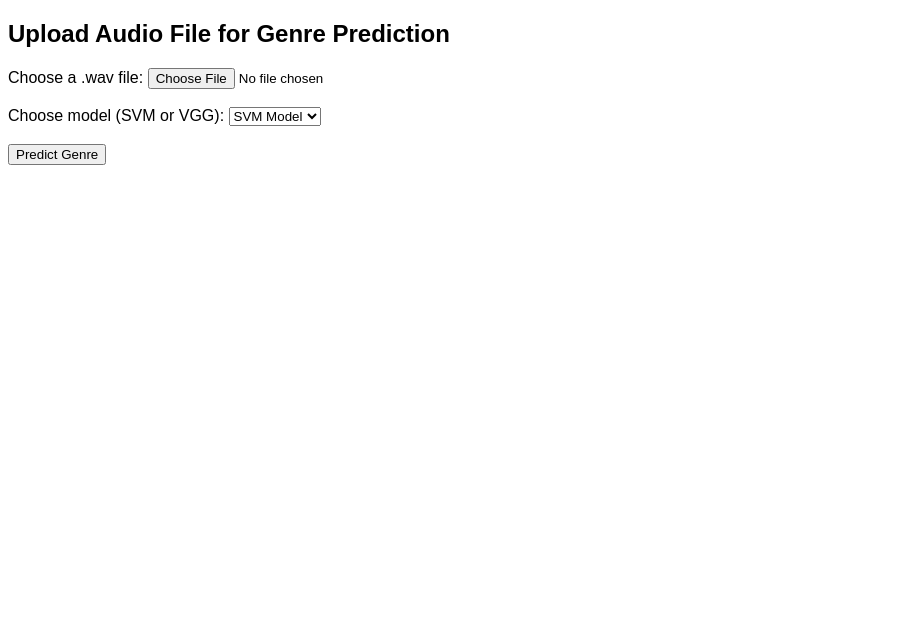
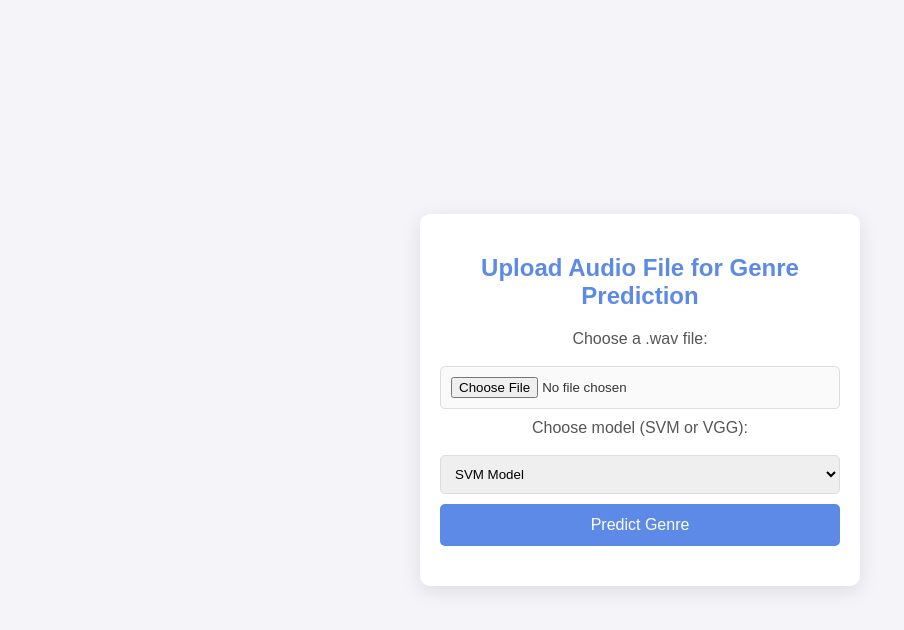
Before and after one commit to hadily/music-genre-prediction, a plain HTML site: page frontend/index.html in a window 1280 px wide. Shown: the whole page, without its empty margins (0-904 px from the left). Drawn offline with nearby package versions, Linux system fonts and the light colour scheme.

Commit message:
Added css

```diff
--- a/frontend/index.html
+++ b/frontend/index.html
@@ -6,31 +6,114 @@
     <title>Genre Prediction</title>
     <script src="https://code.jquery.com/jquery-3.6.0.min.js"></script>
     <style>
+        /* Global styles */
         body {
-            font-family: Arial, sans-serif;
+            font-family: 'Arial', sans-serif;
+            background-color: #f4f4f9;
+            display: flex;
+            justify-content: center;
+            align-items: center;
+            height: 100vh;
+            margin: 0;
+            color: #333;
         }
+
+        /* Container for the form and result */
+        .container {
+            background-color: #fff;
+            padding: 20px;
+            border-radius: 10px;
+            box-shadow: 0 5px 20px rgba(0, 0, 0, 0.1);
+            width: 100%;
+            max-width: 400px;
+            text-align: center;
+        }
+
+        h2 {
+            font-size: 24px;
+            color: #5d89e7;
+            margin-bottom: 20px;
+        }
+
+        label {
+            font-size: 16px;
+            margin-bottom: 8px;
+            display: block;
+            color: #555;
+        }
+
+        input[type="file"], select {
+            padding: 10px;
+            margin: 10px 0;
+            border: 1px solid #ddd;
+            border-radius: 5px;
+            width: 100%;
+            box-sizing: border-box;
+        }
+
+        input[type="file"] {
+            background-color: #fafafa;
+        }
+
+        button {
+            padding: 12px 20px;
+            background-color: #5d89e7;
+            border: none;
+            color: white;
+            font-size: 16px;
+            cursor: pointer;
+            border-radius: 5px;
+            transition: background-color 0.3s ease;
+            width: 100%;
+        }
+
+        button:hover {
+            background-color: #5d89e7;
+        }
+
         #result {
             margin-top: 20px;
+            font-size: 18px;
+            font-weight: bold;
+            color: #333;
+        }
+
+        /* Responsive design */
+        @media (max-width: 600px) {
+            .container {
+                width: 90%;
+            }
+
+            h2 {
+                font-size: 20px;
+            }
+
+            button {
+                font-size: 14px;
+            }
         }
     </style>
 </head>
 <body>
+
+    <div class="container">
         <h2>Upload Audio File for Genre Prediction</h2>
 
         <form id="upload-form" enctype="multipart/form-data">
             <label for="file">Choose a .wav file:</label>
-        <input type="file" id="file" name="file" accept=".wav" required><br><br>
+            <input type="file" id="file" name="file" accept=".wav" required><br>
 
             <label for="model">Choose model (SVM or VGG):</label>
             <select id="model" name="model">
                 <option value="svm">SVM Model</option>
                 <option value="vgg">VGG Model</option>
-        </select><br><br>
+            </select><br>
 
             <button type="submit">Predict Genre</button>
         </form>
 
         <div id="result"></div>
+    </div>
 
     <script>
         $(document).ready(function() {
```
Lines whose indentation alone changed are shown as unchanged.
